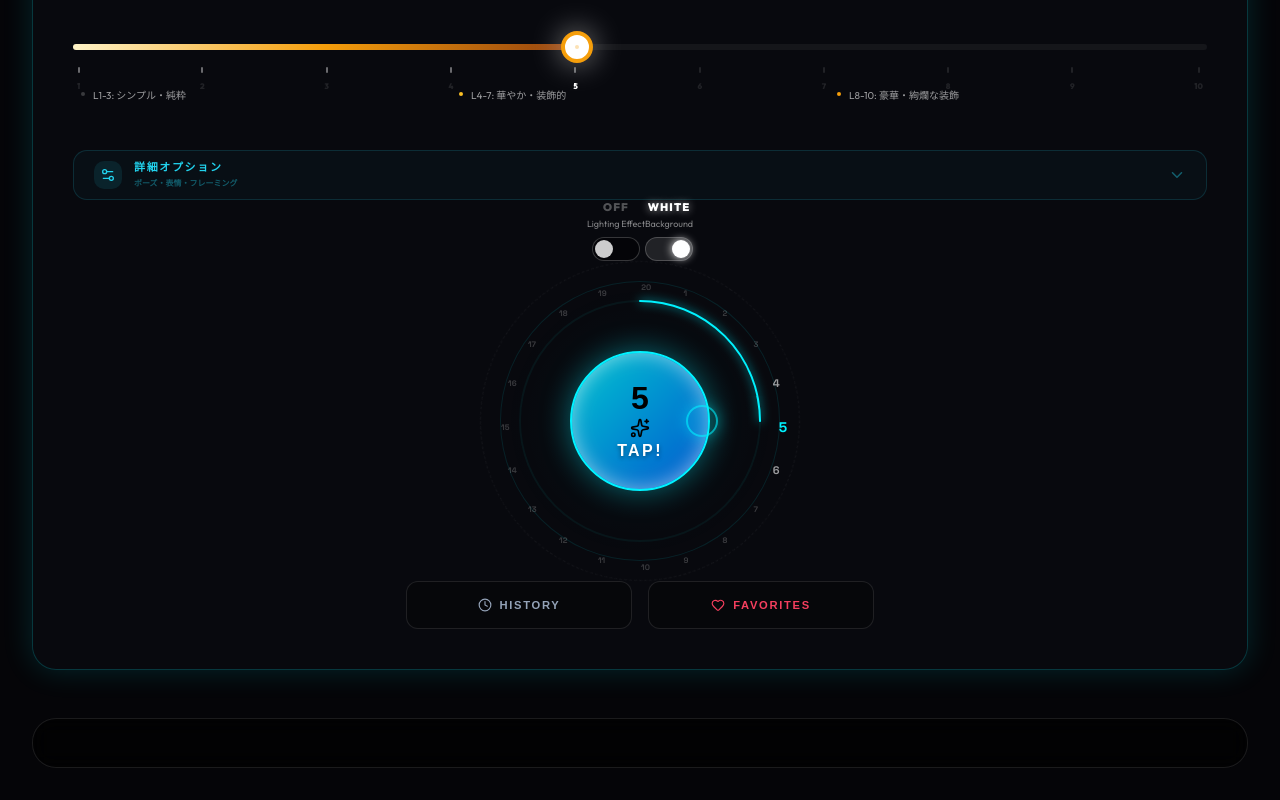
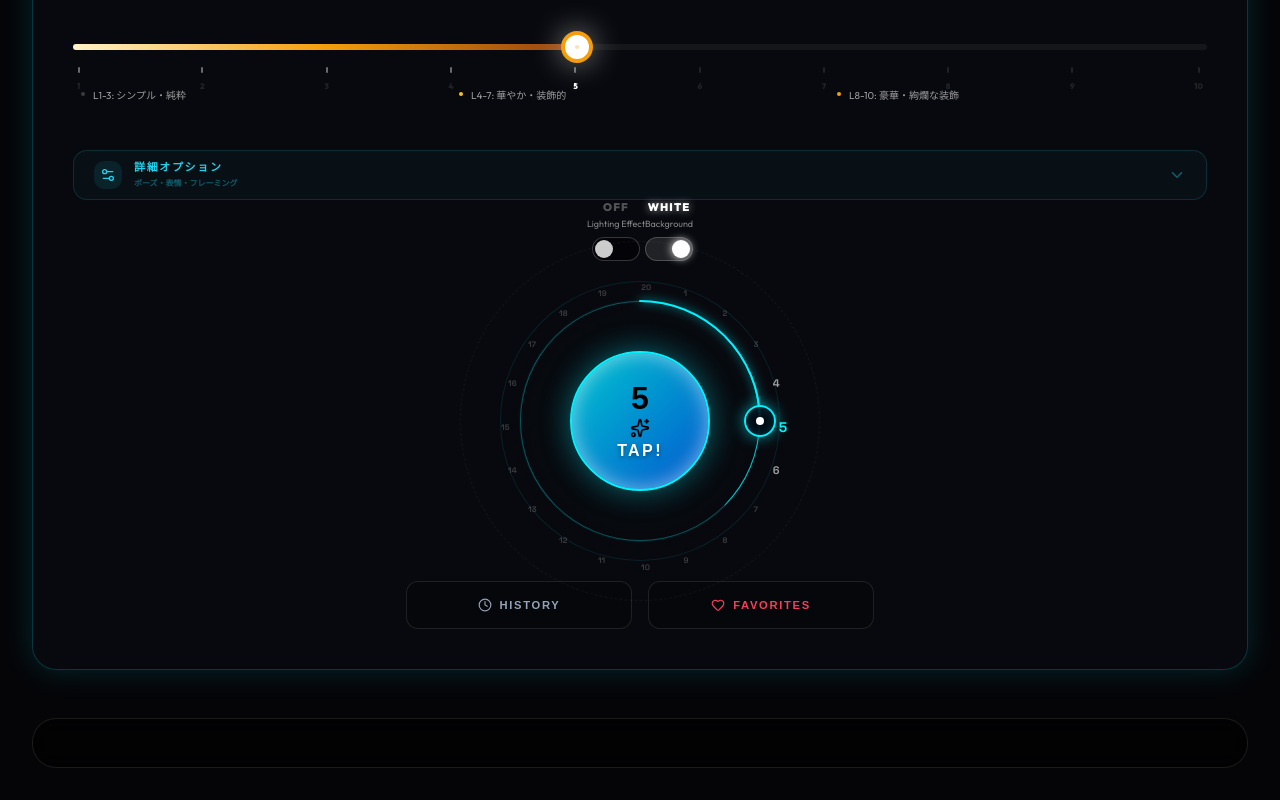
Before and after one commit to yukiokap/costume-ai, a React (Vite) app: page / in a window 1280 px wide. Shown: the part 713-1513 px from the top of the page. Built offline with nearby package versions, Linux system fonts and the light colour scheme.

Commit message:
UI Refactor: Change RotaryDial to drive interaction via outer ring rotation instead of inner disc

```diff
--- a/src/components/ui/RotaryDial.tsx
+++ b/src/components/ui/RotaryDial.tsx
@@ -180,90 +180,100 @@ export const RotaryDial: React.FC<RotaryDialProps> = ({
                 );
             })}
 
-            {/* Central Dial Disc (Draggable or Container for Children) */}
+            {/* INTERACTIVE OUTER RING (Rotates) */}
             <motion.div
-                onMouseDown={() => !disabled && setIsDragging(true)}
+                onMouseDown={(e) => {
+                    if (disabled) return;
+                    // Only start drag if not clicking the center (where the button is)
+                    // We can rely on z-index, but explicit check is safer if needed.
+                    setIsDragging(true);
+                }}
                 onTouchStart={() => !disabled && setIsDragging(true)}
                 animate={{ rotate: (value * (360 / max)) }}
-                transition={{ type: 'spring', damping: 25, stiffness: 200 }}
+                transition={{ type: 'spring', damping: 20, stiffness: 150 }}
+                style={{
+                    position: 'absolute',
+                    inset: 0,
+                    borderRadius: '50%',
+                    cursor: disabled ? 'not-allowed' : isDragging ? 'grabbing' : 'grab',
+                    zIndex: 25 // Below the center button
+                }}
+            >
+                {/* Visual Ring Track */}
+                <div style={{
+                    position: 'absolute',
+                    inset: '40px', // Creates the ring width
+                    borderRadius: '50%',
+                    border: '1px solid rgba(0, 242, 255, 0.3)',
+                    borderTopColor: 'rgba(0, 242, 255, 0.8)', // Highlight top
+                    boxShadow: isDragging ? '0 0 30px rgba(0, 242, 255, 0.15)' : 'none',
+                    transition: 'box-shadow 0.3s'
+                }} />
+
+                {/* Finger Hole / Indicator - Positioned on the ring */}
+                <div style={{
+                    position: 'absolute',
+                    top: '24px', // Position inside the inset
+                    left: '50%',
+                    transform: 'translateX(-50%)',
+                    width: '32px',
+                    height: '32px',
+                    borderRadius: '50%',
+                    background: isDragging ? 'rgba(0, 242, 255, 1)' : 'rgba(0, 10, 20, 0.9)',
+                    boxShadow: '0 0 15px rgba(0, 242, 255, 0.6), inset 0 0 10px rgba(0, 242, 255, 0.2)',
+                    border: '2px solid rgba(0, 242, 255, 1)',
+                    display: 'flex',
+                    alignItems: 'center',
+                    justifyContent: 'center',
+                    zIndex: 40
+                }}>
+                    <div style={{ width: '8px', height: '8px', borderRadius: '50%', background: '#fff' }} />
+                </div>
+            </motion.div>
+
+
+            {/* STATIC CENTER (For Button / Children) */}
+            <div
                 style={{
                     width: size - 140,
                     height: size - 140,
                     borderRadius: '50%',
-                    background: children ? 'transparent' : 'rgba(0, 10, 20, 0.8)',
-                    border: children ? 'none' : '2px solid rgba(0, 242, 255, 0.2)',
-                    boxShadow: !children && isDragging ? '0 0 40px rgba(0, 242, 255, 0.2), inset 0 0 20px rgba(0, 242, 255, 0.1)' : 'none',
-                    cursor: disabled ? 'not-allowed' : isDragging ? 'grabbing' : 'grab',
                     display: 'flex',
                     alignItems: 'center',
                     justifyContent: 'center',
                     position: 'relative',
-                    zIndex: 30,
-                    backdropFilter: !children ? 'blur(10px)' : 'none'
+                    zIndex: 50, // Above the ring
+                    pointerEvents: 'auto' // Ensure buttons inside work
                 }}
+                onMouseDown={(e) => e.stopPropagation()} // Prevent drag triggering
+                onTouchStart={(e) => e.stopPropagation()}
             >
-                {/* Finger Hole (Cyber Style) */}
+                {/* If children exist, just render them static */}
+                {children ? (
+                    children
+                ) : (
+                    /* Fallback Default Display */
                     <div style={{
-                    position: 'absolute',
-                    top: '12px',
-                    width: '32px',
-                    height: '32px',
-                    borderRadius: '50%',
-                    background: isDragging ? 'rgba(0, 242, 255, 0.4)' : 'rgba(0, 242, 255, 0.1)',
-                    boxShadow: '0 0 15px rgba(0, 242, 255, 0.4)',
-                    border: '2px solid rgba(0, 242, 255, 0.6)',
-                    zIndex: 40
-                }} />
-
-                {/* Display Current Value in center if no children */}
-                {!children && (
-                    <motion.div
-                        animate={{ rotate: -(value * (360 / max)) }} // Counter-rotate text to keep it upright
-                        style={{
                         display: 'flex',
                         flexDirection: 'column',
                         alignItems: 'center',
-                            justifyContent: 'center'
-                        }}
-                    >
-                        <span style={{
-                            fontSize: '32px',
-                            fontWeight: 900,
-                            color: '#fff',
-                            textShadow: '0 0 10px rgba(0, 242, 255, 0.5)'
+                        justifyContent: 'center',
+                        color: '#fff'
                     }}>
-                            {value}
-                        </span>
-                        <span style={{
-                            fontSize: '8px',
-                            fontWeight: 900,
-                            color: 'rgba(0, 242, 255, 0.6)',
-                            letterSpacing: '0.1em'
-                        }}>
-                            COUNT
-                        </span>
-                    </motion.div>
+                        <span style={{ fontSize: '32px', fontWeight: 900 }}>{value}</span>
+                    </div>
                 )}
+            </div>
 
-                {/* If children exist (like Generate button), wrap and counter-rotate */}
-                {children && (
-                    <motion.div
-                        animate={{ rotate: -(value * (360 / max)) }}
-                        style={{ pointerEvents: 'auto' }}
-                    >
-                        {children}
-                    </motion.div>
-                )}
-            </motion.div>
-
-            {/* Outer Decorative Ring */}
+            {/* Outer Decorative Glow/Spin */}
             <div style={{
                 position: 'absolute',
-                inset: 0,
+                inset: -20,
                 borderRadius: '50%',
                 border: '1px dashed rgba(255, 255, 255, 0.05)',
                 pointerEvents: 'none',
-                animation: 'spin 60s linear infinite'
+                animation: 'spin 60s linear infinite',
+                zIndex: 0
             }} />
         </div>
     );
```
Lines whose indentation alone changed are shown as unchanged.
